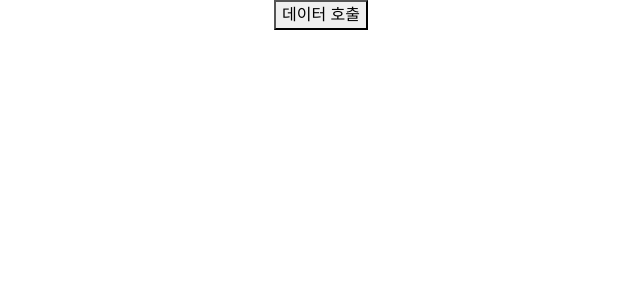
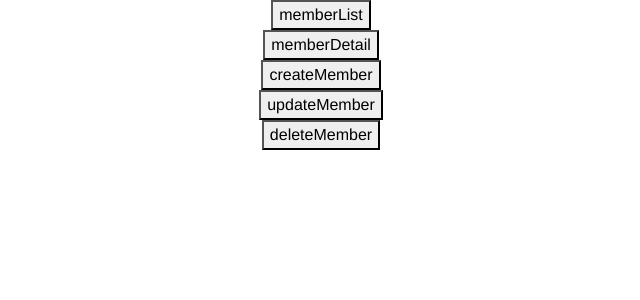
Before and after one commit to leepro1/sokcho-youngsung-church-website, a Vue app in the folder frontend/vue-app/: page / in a window 1280 px wide. Shown: the top 300 px of the page, without its empty margins (319-959 px from the left). Built offline with nearby package versions, Linux system fonts and the light colour scheme.

Commit message:
fix: 자잘한 오류 및 오타 수정

```diff
--- a/frontend/vue-app/src/views/CreateView.vue
+++ b/frontend/vue-app/src/views/CreateView.vue
@@ -21,14 +21,14 @@
         성별 :
         <div class="p-2 flex-fill">
           <div class="form-check">
-            <input type="radio" class="form-check-input" id="maleRadio" name="sex" v-bind:value="male"
+            <input type="radio" class="form-check-input" id="maleRadio" name="sex" value="male"
               v-model="member.sex">남성
-            <label class="form-check-label" for="maleRadio1"></label>
+            <label class="form-check-label" for="maleRadio"></label>
           </div>
         </div>
         <div class="p-2 flex-fill">
           <div class="form-check">
-            <input type="radio" class="form-check-input" id="femaleRadio" name="sex" v-bind:value="female"
+            <input type="radio" class="form-check-input" id="femaleRadio" name="sex" value="female"
               v-model="member.sex">여성
             <label class="form-check-label" for="femaleRadio"></label>
           </div>
@@ -97,7 +97,7 @@ export default {
       axios
         .post('http://localhost:8080/members', this.member)
         .then((response) => {
-          this.$store.commit('setMember', respose.data.member)
+          this.$store.commit('setMember', response.data.result)
           this.$router.push({ name: 'SelectView' })
         })
         .catch((error) => {
--- a/frontend/vue-app/src/views/HomeView.vue
+++ b/frontend/vue-app/src/views/HomeView.vue
@@ -1,6 +1,18 @@
 <template>
   <div class="home">
-    <button @click="getData">데이터 호출</button>
+    <button @click="getMemberList">memberList</button>
+  </div>
+  <div class="home">
+    <button @click="getMember(id)">memberDetail</button>
+  </div>
+  <div class="home">
+    <button @click="createMember">createMember</button>
+  </div>
+  <div class="home">
+    <button @click="updateMember(id)">updateMember</button>
+  </div>
+  <div class="home">
+    <button @click="deleteMember(id)">deleteMember</button>
   </div>
 </template>
 
@@ -8,17 +20,61 @@
 import axios from 'axios'
 export default {
   name: 'HomeView',
+  data:()=>({
+      id : 6,
+      memberFormDto : { id : 6, email : "qwer@qwer", password:"1234", username:"가나다", sex: "male", isChurchMember:false }
+  }),
   methods: {
-    getData() {
+    getMemberList() {
       axios
-        .get('http://localhost:8080/')
+        .get('http://localhost:8080/admin/members')
         .then((response) => {
           console.log(response)
         })
         .catch((error) => {
           console.log(error)
         })
-    }
+    },
+    getMember(id) {
+      axios
+        .get('http://localhost:8080/members/'+id)
+        .then((response) => {
+          console.log(response)
+        })
+        .catch((error) => {
+          console.log(error)
+        })
+    },
+    createMember() {
+      axios
+        .post('http://localhost:8080/members', this.memberFormDto)
+        .then((response) => {
+          console.log(response)
+        })
+        .catch((error) => {
+          console.log(error)
+        })
+    },
+    updateMember(id) {
+      axios
+        .put('http://localhost:8080/members/'+id, this.memberFormDto)
+        .then((response) => {
+          console.log(response)
+        })
+        .catch((error) => {
+          console.log(error)
+        })
+    },
+    deleteMember(id) {
+      axios
+        .delete('http://localhost:8080/members/'+id)
+        .then((response) => {
+          console.log(response)
+        })
+        .catch((error) => {
+          console.log(error)
+        })
+    },
   }
 }
 </script>
--- a/frontend/vue-app/src/views/ListView.vue
+++ b/frontend/vue-app/src/views/ListView.vue
@@ -2,7 +2,7 @@
   <div class="container mt-3">
     <h1 class="display-1 text-center">회원 목록</h1>
     <div class="btn-group">
-      <a href="/member/save" class="btn btn-primary">회원 추가</a>
+      <router-link to="/member/save" class="btn btn-primary">회원 추가</router-link>
     </div>
     <table class="table table-hover mt-3">
       <thead class="table-dark">
@@ -17,7 +17,7 @@
       <tbody>
         <tr class="cursor-pointer" v-for="member in memberList" :key="member.id"
         @click="$event => href(member)">
-          <td>{{ member.name }}</td>
+          <td>{{ member.username }}</td>
           <td>{{ member.email }}</td>
           <td>{{ member.sex }}</td>
           <td>{{ member.isChurchMember }}</td>
--- a/frontend/vue-app/src/views/UpdateView.vue
+++ b/frontend/vue-app/src/views/UpdateView.vue
@@ -21,7 +21,7 @@
         <div class="p-2 flex-fill">
           <div class="form-check">
             <input type="radio" class="form-check-input" id="maleRadio" name="sex" value="male" v-model="member.sex">남성
-            <label class="form-check-label" for="maleRadio1"></label>
+            <label class="form-check-label" for="maleRadio"></label>
           </div>
         </div>
         <div class="p-2 flex-fill">
```
